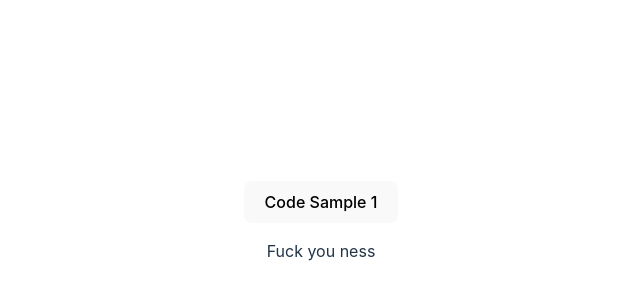
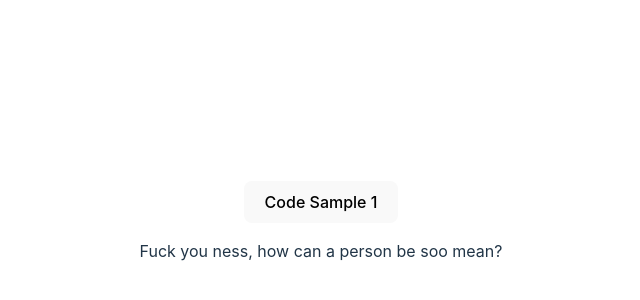
Before and after one commit to berlinernesse/lab-practice, a React (Vite) app in the folder practice-git/: page / in a window 1280 px wide. Shown: the part 170-470 px from the top of the page, without its empty margins (319-959 px from the left). Built offline with nearby package versions, Linux system fonts and the light colour scheme.

Commit message:
I made changes

```diff
--- a/practice-git/src/App.jsx
+++ b/practice-git/src/App.jsx
@@ -11,7 +11,7 @@ function App() {
     <>
       <div>
         <button onClick={() => setSelected("1")}>Code Sample 1</button>
-        <p>Fuck you ness</p>
+        <p>Fuck you ness, how can a person be soo mean?</p>
       </div>
 
       <div id="CodeSampleContainer">
```
